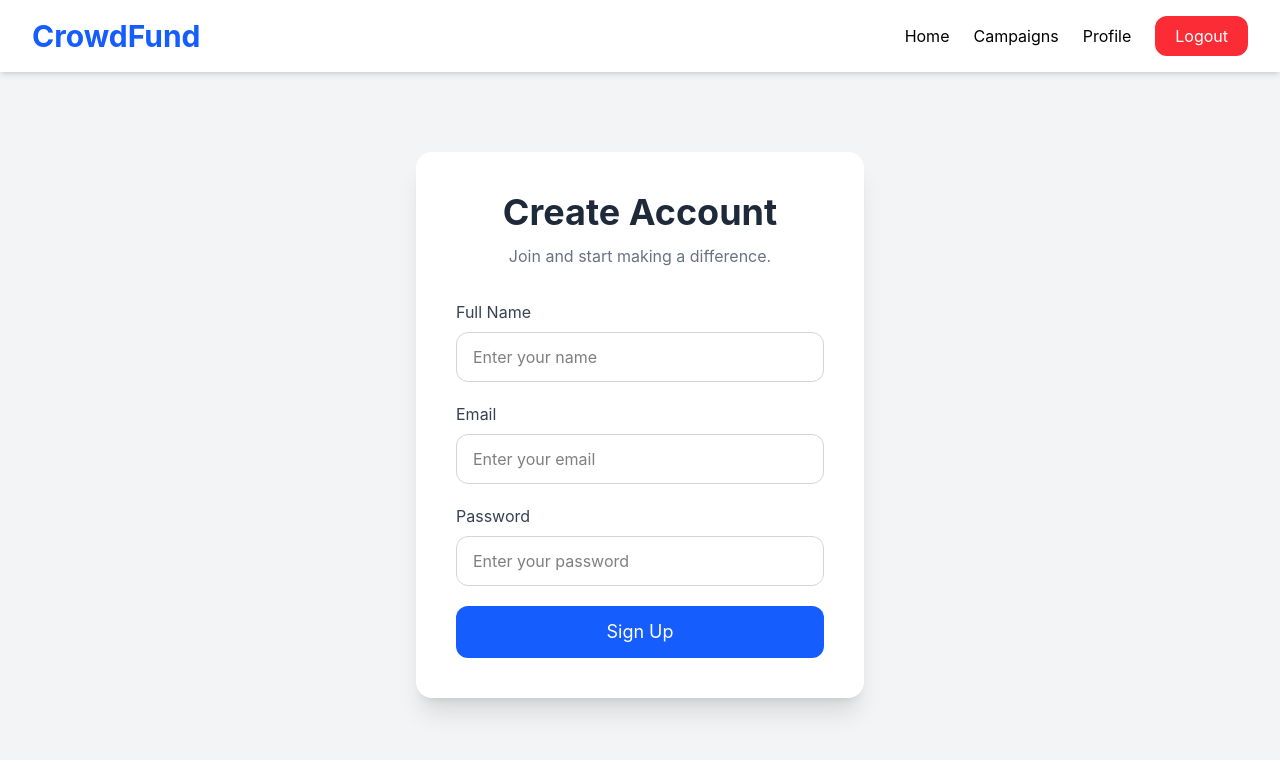
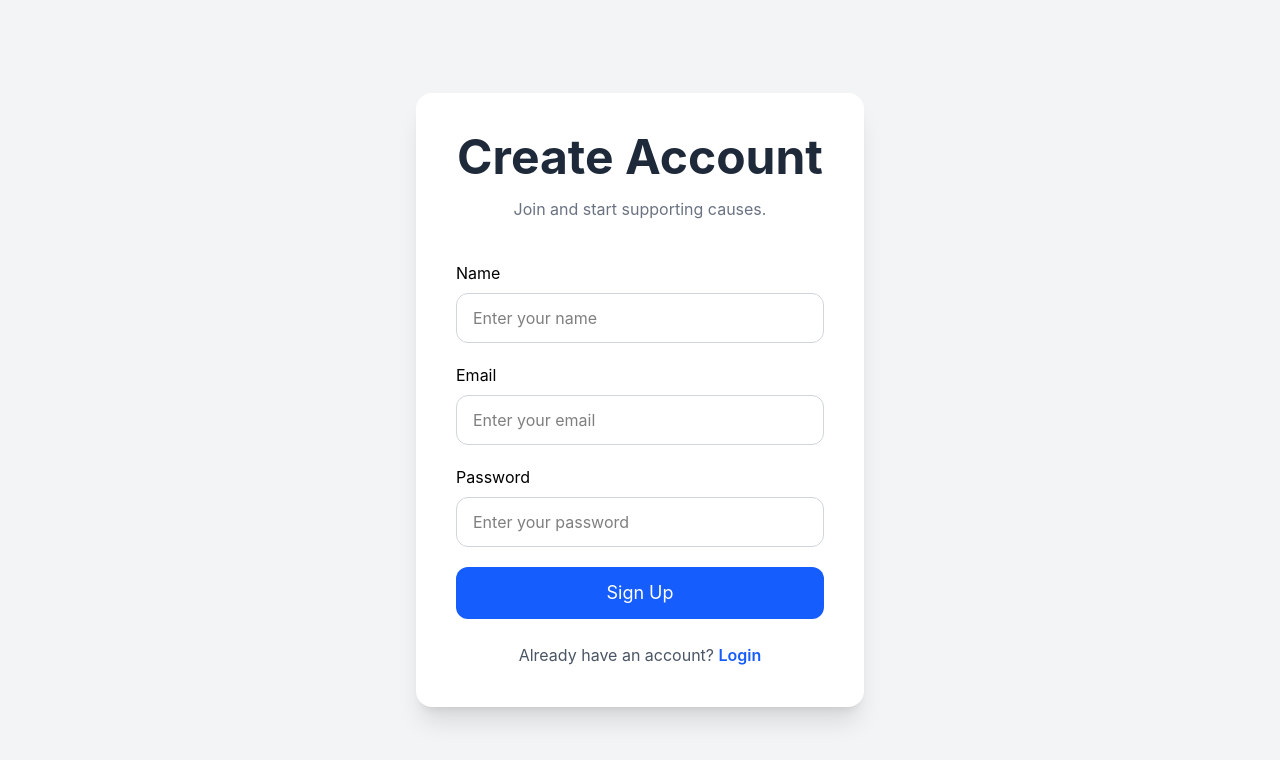
Before and after one commit to ConsoleOverload/CrowdFunding_Project, a React app in the folder frontend/: page /signup in a window 1280 px wide. Shown: the top 760 px of the page. Built offline with nearby package versions, Linux system fonts and the light colour scheme; the HTML template or start-up script is replaced by a standard one.

Commit message:
Update Signup.jsx

```diff
--- a/frontend/src/pages/Signup.jsx
+++ b/frontend/src/pages/Signup.jsx
@@ -1,74 +1,138 @@
-import Navbar from "../components/Navbar";
+import { useState } from "react";
+import { useNavigate, Link } from "react-router-dom";
 
 function Signup() {
-return ( <div className="min-h-screen bg-gray-100">
 
-  <Navbar />
+  const navigate = useNavigate();
 
-  <div className="flex items-center justify-center py-20 px-4">
+  const [formData, setFormData] = useState({
+    name: "",
+    email: "",
+    password: "",
+  });
 
-    <div className="bg-white shadow-xl rounded-2xl p-10 w-full max-w-md">
+  const handleChange = (e) => {
+    setFormData({
+      ...formData,
+      [e.target.name]: e.target.value,
+    });
+  };
 
-      <h1 className="text-4xl font-bold text-center text-gray-800">
+  const handleSubmit = (e) => {
+    e.preventDefault();
+
+    const newUser = {
+      ...formData,
+      role: "user",
+    };
+
+    // Save user
+    localStorage.setItem(
+      "currentUser",
+      JSON.stringify(newUser)
+    );
+
+    // Save registered user
+    localStorage.setItem(
+      "registeredUser",
+      JSON.stringify(newUser)
+    );
+
+    alert("Signup Successful!");
+
+    navigate("/home");
+  };
+
+  return (
+    <div className="min-h-screen flex items-center justify-center bg-gray-100">
+
+      <div className="bg-white p-10 rounded-2xl shadow-xl w-full max-w-md">
+
+        <h1 className="text-5xl font-bold text-center text-gray-800">
           Create Account
         </h1>
 
-      <p className="text-center text-gray-500 mt-3">
-        Join and start making a difference.
+        <p className="text-center text-gray-500 mt-4">
+          Join and start supporting causes.
         </p>
 
-      <form className="mt-8 space-y-5">
+        <form
+          onSubmit={handleSubmit}
+          className="mt-10 space-y-5"
+        >
 
           <div>
-          <label className="block mb-2 text-gray-700">
-            Full Name
+            <label className="block mb-2">
+              Name
             </label>
 
             <input
               type="text"
+              name="name"
               placeholder="Enter your name"
-            className="w-full border border-gray-300 rounded-xl px-4 py-3 outline-none focus:ring-2 focus:ring-blue-500"
+              value={formData.name}
+              onChange={handleChange}
+              className="w-full border border-gray-300 px-4 py-3 rounded-xl outline-none"
+              required
             />
           </div>
 
           <div>
-          <label className="block mb-2 text-gray-700">
+            <label className="block mb-2">
               Email
             </label>
 
             <input
               type="email"
+              name="email"
               placeholder="Enter your email"
-            className="w-full border border-gray-300 rounded-xl px-4 py-3 outline-none focus:ring-2 focus:ring-blue-500"
+              value={formData.email}
+              onChange={handleChange}
+              className="w-full border border-gray-300 px-4 py-3 rounded-xl outline-none"
+              required
             />
           </div>
 
           <div>
-          <label className="block mb-2 text-gray-700">
+            <label className="block mb-2">
               Password
             </label>
 
             <input
               type="password"
+              name="password"
               placeholder="Enter your password"
-            className="w-full border border-gray-300 rounded-xl px-4 py-3 outline-none focus:ring-2 focus:ring-blue-500"
+              value={formData.password}
+              onChange={handleChange}
+              className="w-full border border-gray-300 px-4 py-3 rounded-xl outline-none"
+              required
             />
           </div>
 
           <button
-          className="w-full bg-blue-600 hover:bg-blue-700 text-white py-3 rounded-xl text-lg transition"
+            type="submit"
+            className="w-full bg-blue-600 hover:bg-blue-700 text-white py-3 rounded-xl text-lg"
           >
             Sign Up
           </button>
 
         </form>
 
-    </div>
+        <p className="text-center mt-6 text-gray-600">
+          Already have an account?{" "}
+
+          <Link
+            to="/"
+            className="text-blue-600 font-semibold"
+          >
+            Login
+          </Link>
+
+        </p>
 
       </div>
 
     </div>
-
   );
 }
 
```
Lines whose indentation alone changed are shown as unchanged.
